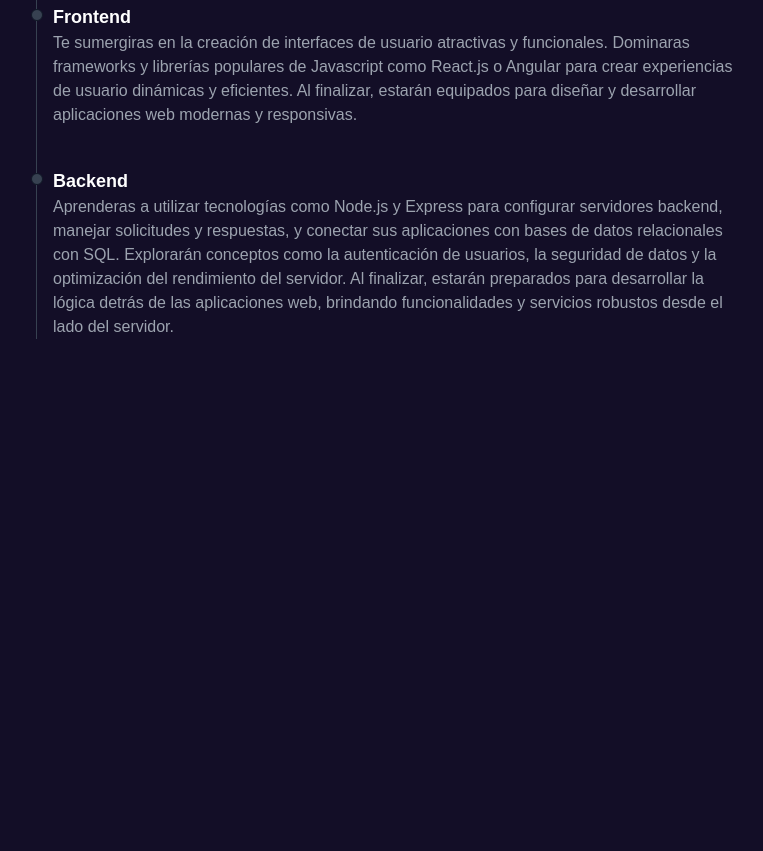
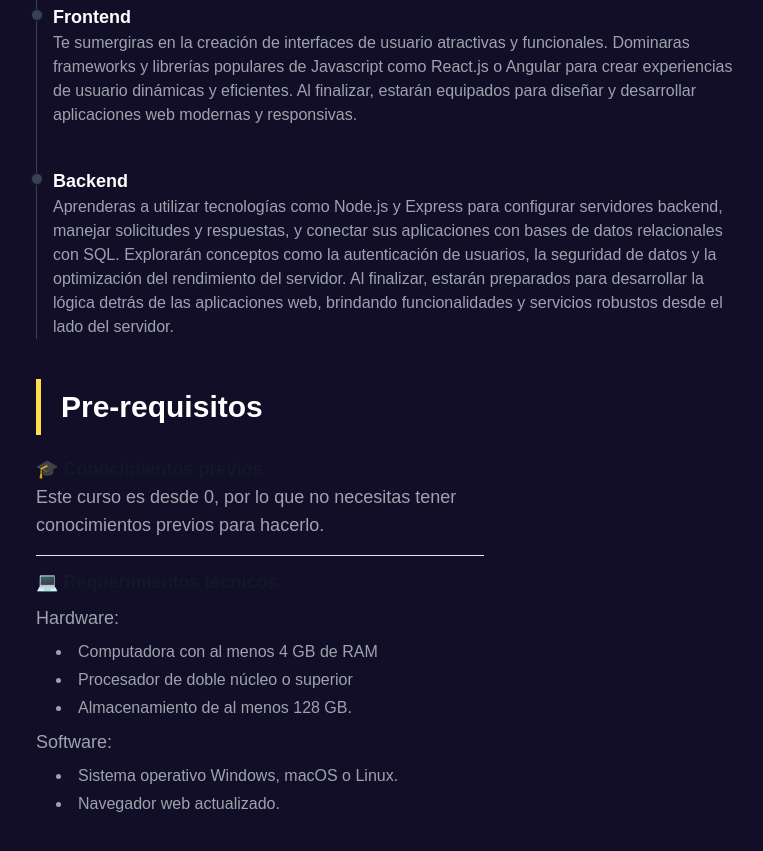
Before and after one commit to matiaslenci/curso-programacion, an Astro site: page / in a window 1280 px wide. Shown: the part 1311-2162 px from the top of the page, without its empty margins (252-1015 px from the left). Before the commit the page ends 1690 px from the top, so only its background shows below. Built offline with nearby package versions, Linux system fonts and the light colour scheme; Astro itself is replaced by a stand-in of ours.

Commit message:
add prerequesitos del curso

```diff
--- a/src/components/ThemeLine.astro
+++ /dev/null
@@ -1,17 +0,0 @@
----
-import Theme from "./Theme.astro";
----
-
-<section class="mb-8">
-  <blockquote class="pb-6">
-    <h2 class="text-3xl font-bold">Contenidos del curso</h2>
-  </blockquote>
-  <Theme/>
-</section>
-<style>
-  blockquote {
-    border-left: 5px solid rgb(253 224 71 / var(--tw-text-opacity));
-    margin: 20px 0;
-    padding: 10px 20px;
-  }
-</style>
--- /dev/null
+++ b/src/components/Title.astro
@@ -0,0 +1,14 @@
+
+<blockquote class="pb-6">
+  <h2 class="text-3xl font-bold">
+    <slot/>
+  </h2>
+</blockquote>
+
+<style>
+  blockquote {
+    border-left: 5px solid rgb(253 224 71 / var(--tw-text-opacity));
+    margin: 20px 0;
+    padding: 10px 20px;
+  }
+</style>
--- a/src/pages/index.astro
+++ b/src/pages/index.astro
@@ -1,7 +1,8 @@
 ---
 import "@fontsource-variable/space-grotesk";
-import Header from "../components/Header.astro";
-import ThemeLine from "../components/ThemeLine.astro";
+import Header from "../sections/Header.astro";
+import ThemeLine from "../sections/ThemeLineSection.astro";
+import PrerequisitesSection from "../sections/PrerequisitesSection.astro";
 ---
 
 <html lang="en">
@@ -10,11 +11,12 @@ import ThemeLine from "../components/ThemeLine.astro";
     <link rel="icon" type="image/svg+xml" href="/favicon.svg" />
     <meta name="viewport" content="width=device-width" />
     <meta name="generator" content={Astro.generator} />
-    <title>Astro</title>
+    <title>Curso de desarrollo web Full Stack | Matias Lenci</title>
   </head>
   <body class="max-w-3xl mx-auto min-h-screen px-6 sm:px-8  text-white">
 	<Header/>
   <ThemeLine/>
+  <PrerequisitesSection/>
   </body>
 
   <style is:global>
--- /dev/null
+++ b/src/sections/PrerequisitesSection.astro
@@ -0,0 +1,34 @@
+---
+import Title from "../components/Title.astro";
+---
+
+<section class="mb-8">
+  <Title> Pre-requisitos </Title>
+
+  <dl
+    class="max-w-md text-gray-900 divide-y divide-gray-200 dark:text-white dark:divide-gray-700"
+  >
+    <div class="flex flex-col pb-3">
+      <dt class="text-lg font-semibold">🎓 Conocimientos previos</dt>
+      <dd class="mb-1 text-gray-400 md:text-lg">
+        Este curso es desde 0, por lo que no necesitas tener conocimientos previos
+        para hacerlo.
+      </dd>
+    </div>
+
+    <div class="flex flex-col py-3">
+      <dt class="text-lg font-semibold">💻 Requerimientos técnicos</dt>
+      <dd class="my-2 text-gray-400 md:text-lg">Hardware:</dd>
+      <ul class="ps-5  space-y-1 text-gray-400 list-disc list-inside">
+        <li>Computadora con al menos 4 GB de RAM</li>
+        <li>Procesador de doble núcleo o superior</li>
+        <li>Almacenamiento de al menos 128 GB.</li>
+      </ul>
+      <dd class="my-2 text-gray-400 md:text-lg ">Software:</dd>
+      <ul class="ps-5  space-y-1 text-gray-400 list-disc list-inside">
+        <li>Sistema operativo Windows, macOS o Linux.</li>
+        <li>Navegador web actualizado.</li>
+      </ul>
+    </div>
+  </dl>
+</section>
--- /dev/null
+++ b/src/sections/ThemeLineSection.astro
@@ -0,0 +1,9 @@
+---
+import Theme from "../components/Theme.astro";
+import Title from "../components/Title.astro";
+---
+
+<section class="mb-8">
+  <Title>Contenidos del curso</Title>
+  <Theme />
+</section>
```
Also changed, not shown: src/sections/Header.astro (renamed from src/components/Header.astro).
